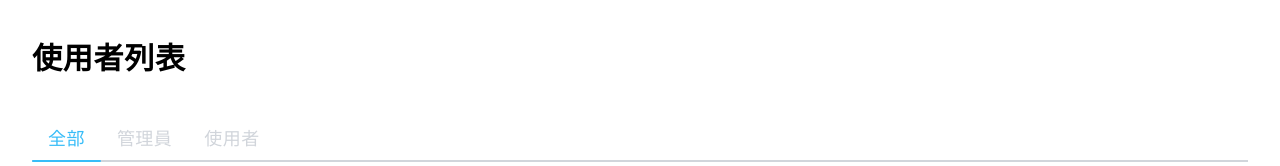
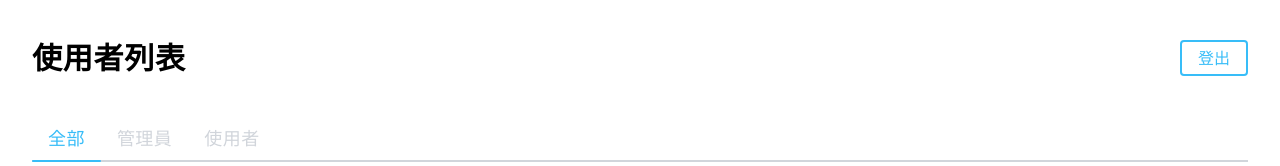
Before and after one commit to justYu2001/niubi-admin-system, a Next.js app: page / in a window 1280 px wide. Shown: the top 166 px of the page. Built offline with nearby package versions, Linux system fonts and the light colour scheme.

Commit message:
feat: logout button layout

```diff
--- a/src/pages/index.tsx
+++ b/src/pages/index.tsx
@@ -27,8 +27,10 @@ const Home: NextPage = () => {
                 <link rel="icon" href="/favicon.ico" />
             </Head>
 
-            <header className="px-8 pt-8 pb-6 lg:py-10">
+
+            <header className="flex justify-between items-center px-8 pt-8 pb-6 lg:py-10">
                 <h1 className="text-3xl font-bold tracking-wide">使用者列表</h1>
+                <button className="py-1 px-4 rounded border-2 border-sky-400 text-sky-400 font-medium hover:bg-sky-400 transition-all duration-300 hover:text-white">登出</button>
             </header>
 
             <main className="px-8">
```
